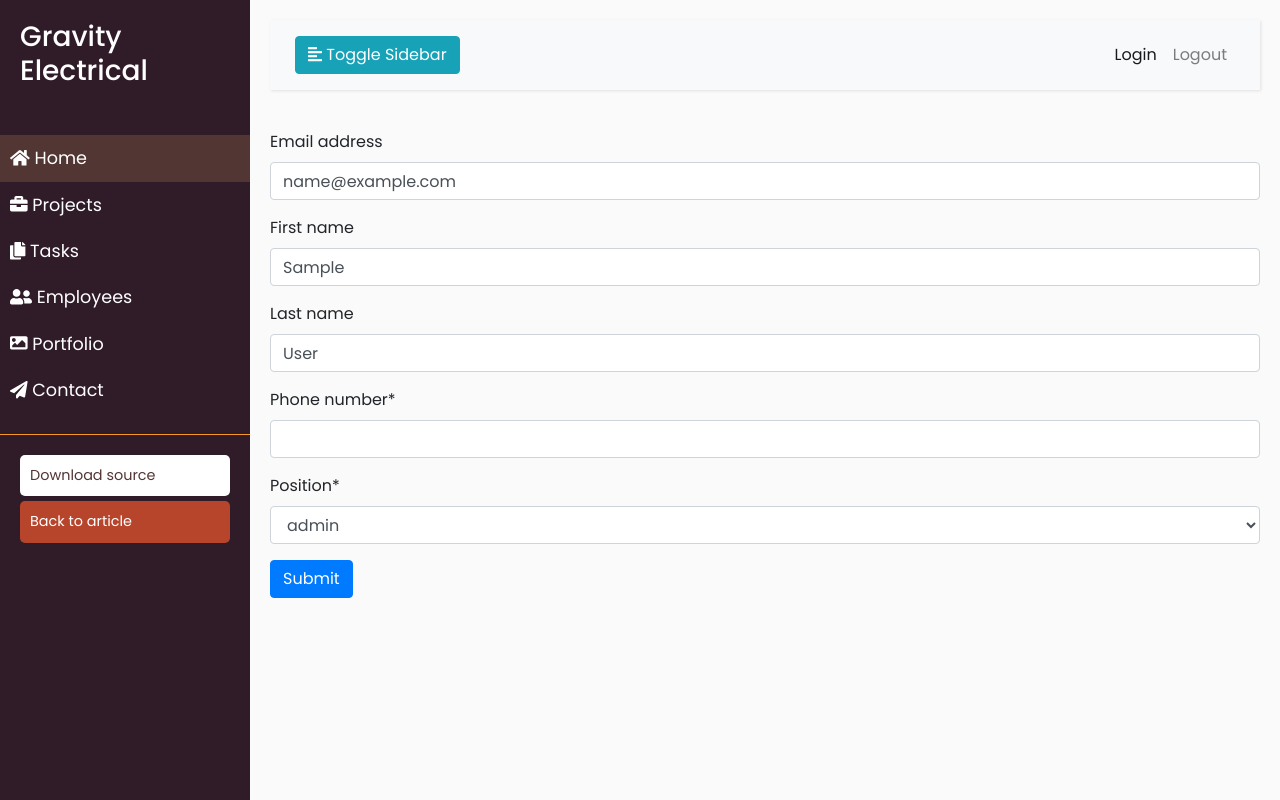
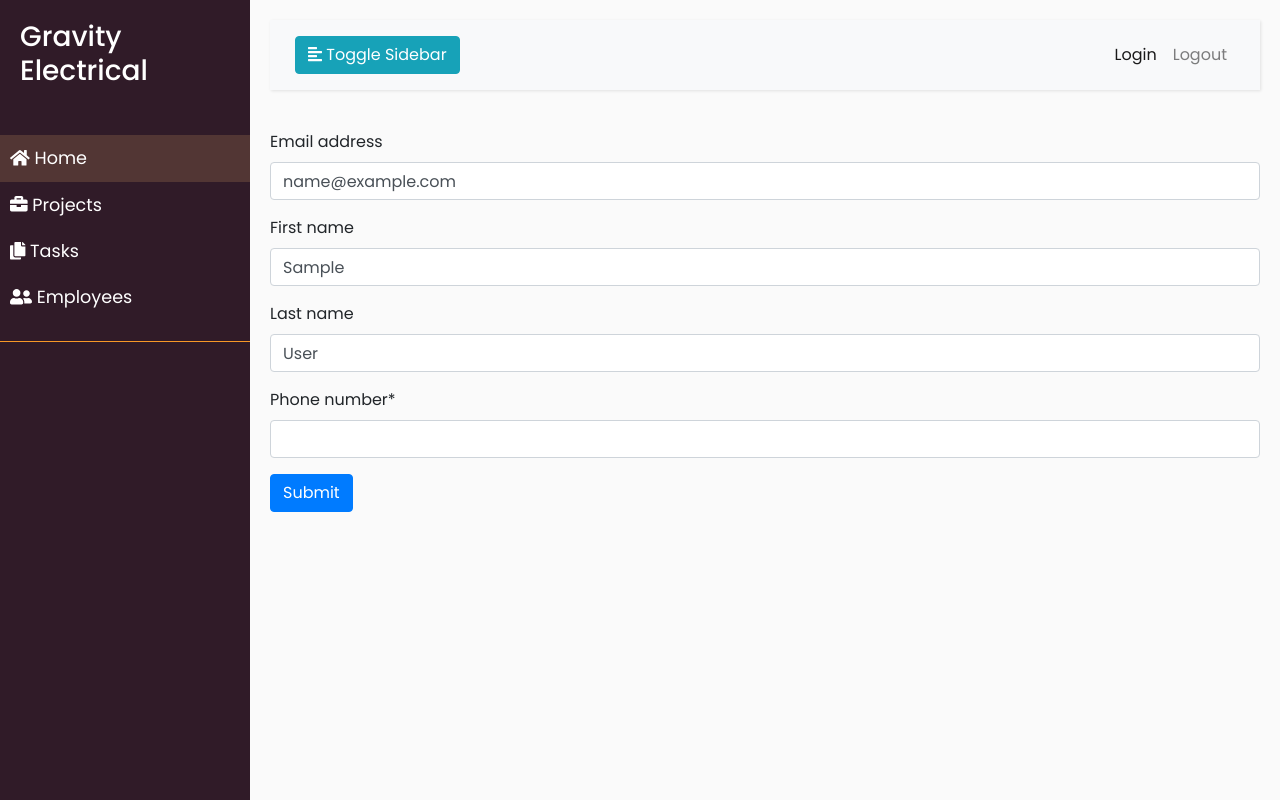
Before and after one commit to NCannavaro/Construction-company, a Django app: page /employees/update/1/ in a window 1280 px wide. Run offline with Django 4.2, Linux system fonts and the light colour scheme; the visitor is signed in with stand-in values (Sample User, id 1); data comes from the database, SQL or seed files in the repository; some libraries are stand-ins or nearby versions.

Commit message:
Modified employees_detail.html

```diff
--- a/task_manager/forms.py
+++ b/task_manager/forms.py
@@ -45,7 +45,6 @@ class EmployeeUpdateForm(forms.ModelForm):
             "first_name",
             "last_name",
             "phone_number",
-            "position",
         ]
 
 
--- a/task_manager/views.py
+++ b/task_manager/views.py
@@ -181,7 +181,9 @@ class TaskCreateView(LoginRequiredMixin, generic.CreateView):
 class TaskUpdateView(LoginRequiredMixin, generic.UpdateView):
     model = Task
     form_class = TaskForm
-    success_url = reverse_lazy("task_manager:task-list")
+
+    def get_success_url(self):
+        return reverse_lazy("task_manager:task-detail", args=(self.object.id,))
 
 
 @login_required
--- a/templates/base.html
+++ b/templates/base.html
@@ -13,23 +13,35 @@
   <title>Collapsible sidebar using Bootstrap 4</title>
 
   <!-- Bootstrap CSS CDN -->
-    <link rel="stylesheet" href="https://stackpath.bootstrapcdn.com/bootstrap/4.1.3/css/bootstrap.min.css" integrity="sha384-MCw98/SFnGE8fJT3GXwEOngsV7Zt27NXFoaoApmYm81iuXoPkFOJwJ8ERdknLPMO" crossorigin="anonymous">    <!-- Our Custom CSS -->
+  <link rel="stylesheet" href="https://stackpath.bootstrapcdn.com/bootstrap/4.1.3/css/bootstrap.min.css"
+        integrity="sha384-MCw98/SFnGE8fJT3GXwEOngsV7Zt27NXFoaoApmYm81iuXoPkFOJwJ8ERdknLPMO" crossorigin="anonymous">
+  <!-- Our Custom CSS -->
   <link rel="stylesheet" href="{% static 'css/styles.css' %}">
 
-    <link rel="stylesheet" href="https://cdnjs.cloudflare.com/ajax/libs/material-design-iconic-font/2.2.0/css/material-design-iconic-font.min.css" integrity="sha256-3sPp8BkKUE7QyPSl6VfBByBroQbKxKG7tsusY2mhbVY=" crossorigin="anonymous" />
+  <link rel="stylesheet"
+        href="https://cdnjs.cloudflare.com/ajax/libs/material-design-iconic-font/2.2.0/css/material-design-iconic-font.min.css"
+        integrity="sha256-3sPp8BkKUE7QyPSl6VfBByBroQbKxKG7tsusY2mhbVY=" crossorigin="anonymous"/>
   <link rel="stylesheet" href="{% static 'css/task_list.css' %}">
   <link rel="stylesheet" href="{% static 'css/index.css' %}">
   <link rel="stylesheet" href="{% static 'images' %}">
 
   <!-- Font Awesome JS -->
-    <script defer src="https://use.fontawesome.com/releases/v5.0.13/js/solid.js" integrity="sha384-tzzSw1/Vo+0N5UhStP3bvwWPq+uvzCMfrN1fEFe+xBmv1C/AtVX5K0uZtmcHitFZ" crossorigin="anonymous"></script>
-    <script defer src="https://use.fontawesome.com/releases/v5.0.13/js/fontawesome.js" integrity="sha384-6OIrr52G08NpOFSZdxxz1xdNSndlD4vdcf/q2myIUVO0VsqaGHJsB0RaBE01VTOY" crossorigin="anonymous"></script>
+  <script defer src="https://use.fontawesome.com/releases/v5.0.13/js/solid.js"
+          integrity="sha384-tzzSw1/Vo+0N5UhStP3bvwWPq+uvzCMfrN1fEFe+xBmv1C/AtVX5K0uZtmcHitFZ"
+          crossorigin="anonymous"></script>
+  <script defer src="https://use.fontawesome.com/releases/v5.0.13/js/fontawesome.js"
+          integrity="sha384-6OIrr52G08NpOFSZdxxz1xdNSndlD4vdcf/q2myIUVO0VsqaGHJsB0RaBE01VTOY"
+          crossorigin="anonymous"></script>
 
-{#    <script src="https://stackpath.bootstrapcdn.com/bootstrap/4.1.3/js/bootstrap.min.js" integrity="sha384-ChfqqxuZUCnJSK3+MXmPNIyE6ZbWh2IMqE241rYiqJxyMiZ6OW/JmZQ5stwEULTy" crossorigin="anonymous"></script>#}
-
-    <script src="https://code.jquery.com/jquery-3.2.1.slim.min.js" integrity="sha384-KJ3o2DKtIkvYIK3UENzmM7KCkRr/rE9/Qpg6aAZGJwFDMVNA/GpGFF93hXpG5KkN" crossorigin="anonymous"></script>
-    <script src="https://cdnjs.cloudflare.com/ajax/libs/popper.js/1.12.9/umd/popper.min.js" integrity="sha384-ApNbgh9B+Y1QKtv3Rn7W3mgPxhU9K/ScQsAP7hUibX39j7fakFPskvXusvfa0b4Q" crossorigin="anonymous"></script>
-    <script src="https://maxcdn.bootstrapcdn.com/bootstrap/4.0.0/js/bootstrap.min.js" integrity="sha384-JZR6Spejh4U02d8jOt6vLEHfe/JQGiRRSQQxSfFWpi1MquVdAyjUar5+76PVCmYl" crossorigin="anonymous"></script>
+  <script src="https://code.jquery.com/jquery-3.2.1.slim.min.js"
+          integrity="sha384-KJ3o2DKtIkvYIK3UENzmM7KCkRr/rE9/Qpg6aAZGJwFDMVNA/GpGFF93hXpG5KkN"
+          crossorigin="anonymous"></script>
+  <script src="https://cdnjs.cloudflare.com/ajax/libs/popper.js/1.12.9/umd/popper.min.js"
+          integrity="sha384-ApNbgh9B+Y1QKtv3Rn7W3mgPxhU9K/ScQsAP7hUibX39j7fakFPskvXusvfa0b4Q"
+          crossorigin="anonymous"></script>
+  <script src="https://maxcdn.bootstrapcdn.com/bootstrap/4.0.0/js/bootstrap.min.js"
+          integrity="sha384-JZR6Spejh4U02d8jOt6vLEHfe/JQGiRRSQQxSfFWpi1MquVdAyjUar5+76PVCmYl"
+          crossorigin="anonymous"></script>
 </head>
 
 <body>
@@ -49,7 +61,9 @@
             <i class="fas fa-align-left"></i>
             <span>Toggle Sidebar</span>
           </button>
-            <button class="btn btn-dark d-inline-block d-lg-none ml-auto" type="button" data-toggle="collapse" data-target="#navbarSupportedContent" aria-controls="navbarSupportedContent" aria-expanded="false" aria-label="Toggle navigation">
+          <button class="btn btn-dark d-inline-block d-lg-none ml-auto" type="button" data-toggle="collapse"
+                  data-target="#navbarSupportedContent" aria-controls="navbarSupportedContent" aria-expanded="false"
+                  aria-label="Toggle navigation">
             <i class="fas fa-align-justify"></i>
           </button>
 
@@ -78,11 +92,17 @@
     </div>
   {% endblock %}
   <!-- jQuery CDN - Slim version (=without AJAX) -->
-    <script src="https://code.jquery.com/jquery-3.3.1.slim.min.js" integrity="sha384-q8i/X+965DzO0rT7abK41JStQIAqVgRVzpbzo5smXKp4YfRvH+8abtTE1Pi6jizo" crossorigin="anonymous"></script>
+  <script src="https://code.jquery.com/jquery-3.3.1.slim.min.js"
+          integrity="sha384-q8i/X+965DzO0rT7abK41JStQIAqVgRVzpbzo5smXKp4YfRvH+8abtTE1Pi6jizo"
+          crossorigin="anonymous"></script>
   <!-- Popper.JS -->
-    <script src="https://cdnjs.cloudflare.com/ajax/libs/popper.js/1.14.0/umd/popper.min.js" integrity="sha384-cs/chFZiN24E4KMATLdqdvsezGxaGsi4hLGOzlXwp5UZB1LY//20VyM2taTB4QvJ" crossorigin="anonymous"></script>
+  <script src="https://cdnjs.cloudflare.com/ajax/libs/popper.js/1.14.0/umd/popper.min.js"
+          integrity="sha384-cs/chFZiN24E4KMATLdqdvsezGxaGsi4hLGOzlXwp5UZB1LY//20VyM2taTB4QvJ"
+          crossorigin="anonymous"></script>
   <!-- Bootstrap JS -->
-    <script src="https://stackpath.bootstrapcdn.com/bootstrap/4.1.0/js/bootstrap.min.js" integrity="sha384-uefMccjFJAIv6A+rW+L4AHf99KvxDjWSu1z9VI8SKNVmz4sk7buKt/6v9KI65qnm" crossorigin="anonymous"></script>
+  <script src="https://stackpath.bootstrapcdn.com/bootstrap/4.1.0/js/bootstrap.min.js"
+          integrity="sha384-uefMccjFJAIv6A+rW+L4AHf99KvxDjWSu1z9VI8SKNVmz4sk7buKt/6v9KI65qnm"
+          crossorigin="anonymous"></script>
 
   <script type="text/javascript">
       $(document).ready(function () {
--- a/templates/includes/sidebar.html
+++ b/templates/includes/sidebar.html
@@ -28,26 +28,5 @@
         Employees
       </a>
     </li>
-        <li>
-            <a href="#">
-                <i class="fas fa-image"></i>
-                Portfolio
-            </a>
-        </li>
-        <li>
-            <a href="#">
-                <i class="fas fa-paper-plane"></i>
-                Contact
-            </a>
-        </li>
-    </ul>
-
-    <ul class="list-unstyled CTAs">
-        <li>
-            <a href="https://bootstrapious.com/tutorial/files/sidebar.zip" class="download">Download source</a>
-        </li>
-        <li>
-            <a href="https://bootstrapious.com/p/bootstrap-sidebar" class="article">Back to article</a>
-        </li>
   </ul>
 </nav>
--- a/templates/task_manager/employee_form.html
+++ b/templates/task_manager/employee_form.html
@@ -2,55 +2,12 @@
 {% load crispy_forms_filters %}
 
 {% block content %}
-{#<section class="vh-100 bg-image">#}
-{#          <div class="card" style="border-radius: 15px;">#}
-{#            <div class="card-body p-5">#}
-{#              <h2 class="text-uppercase text-center mb-5">Create an account</h2>#}
-{##}
-{#              <form action="" method="post" novalidate>#}
-{#                {% csrf_token %}#}
-{##}
-{#                <div class="form-outline mb-4">#}
-{#                  <input type="text" id="form3Example1cg" class="form-control form-control-lg" />#}
-{#                  <label class="form-label" for="form3Example1cg">Your Name</label>#}
-{#                </div>#}
-{##}
-{#                <div class="form-outline mb-4">#}
-{#                  <input type="email" id="form3Example3cg" class="form-control form-control-lg" />#}
-{#                  <label class="form-label" for="form3Example3cg">Your Email</label>#}
-{#                </div>#}
-{##}
-{#                <div class="form-outline mb-4">#}
-{#                  <input type="password" id="form3Example4cg" class="form-control form-control-lg" />#}
-{#                  <label class="form-label" for="form3Example4cg">Password</label>#}
-{#                </div>#}
-{##}
-{#                <div class="form-outline mb-4">#}
-{#                  <input type="password" id="form3Example4cdg" class="form-control form-control-lg" />#}
-{#                  <label class="form-label" for="form3Example4cdg">Repeat your password</label>#}
-{#                </div>#}
-{##}
-{#                <div class="d-flex justify-content-center">#}
-{#                  <button type="button"#}
-{#                    class="btn btn-success btn-block btn-lg gradient-custom-4 text-body">Register</button>#}
-{#                </div>#}
-{##}
-{#                <p class="text-center text-muted mt-5 mb-0">Have already an account? <a href="#!"#}
-{#                    class="fw-bold text-body"><u>Login here</u></a></p>#}
-{##}
-{#                <input type="submit" value="Submit" class="btn btn-primary">#}
-{##}
-{#              </form>#}
-{#            </div>#}
-{#          </div>#}
 
-
-{#  </div>#}
-{#</section>#}
     <form action="" method="post" novalidate>
     {% csrf_token %}
     {{ form|crispy }}
 
     <input type="submit" value="Submit" class="btn btn-primary">
     </form>
+
 {% endblock %}
--- a/templates/task_manager/employee_list.html
+++ b/templates/task_manager/employee_list.html
@@ -61,7 +61,8 @@
                       class="bx bx-pencil font-size-18"></i></a>
                 </li>
                 <li class="list-inline-item">
-                  <a href="{% url 'task_manager:employee-delete' pk=employee.pk%}" data-bs-toggle="tooltip" data-bs-placement="top" title="Delete"
+                  <a href="{% url 'task_manager:employee-delete' pk=employee.pk %}" data-bs-toggle="tooltip"
+                     data-bs-placement="top" title="Delete"
                      class="px-2 text-danger"><i class="bx bx-trash-alt font-size-18"></i></a>
                 </li>
               </ul>
--- a/templates/task_manager/project_detail.html
+++ b/templates/task_manager/project_detail.html
@@ -1,6 +1,7 @@
 {% extends "base.html" %}
 
 {% block content %}
+
   <h5>Project name:<p1 class="font-italic"> {{ project.name }}</p1></h5>
 
   <h5>Address: <p1 class="font-italic">{{ project.address }}</p1></h5>
```
Also changed, not shown: templates/task_manager/employee_detail.html (+7 -19 lines), templates/task_manager/index.html (+4 -5 lines), templates/task_manager/project_list.html (+7 -7 lines), templates/task_manager/task_detail.html (+9 -4 lines), templates/includes/search_form.html (line endings or trailing spaces), templates/registration/login.html (line endings or trailing spaces), templates/task_manager/employee_confirm_delete.html (line endings or trailing spaces). Lines whose indentation alone changed are shown as unchanged.
